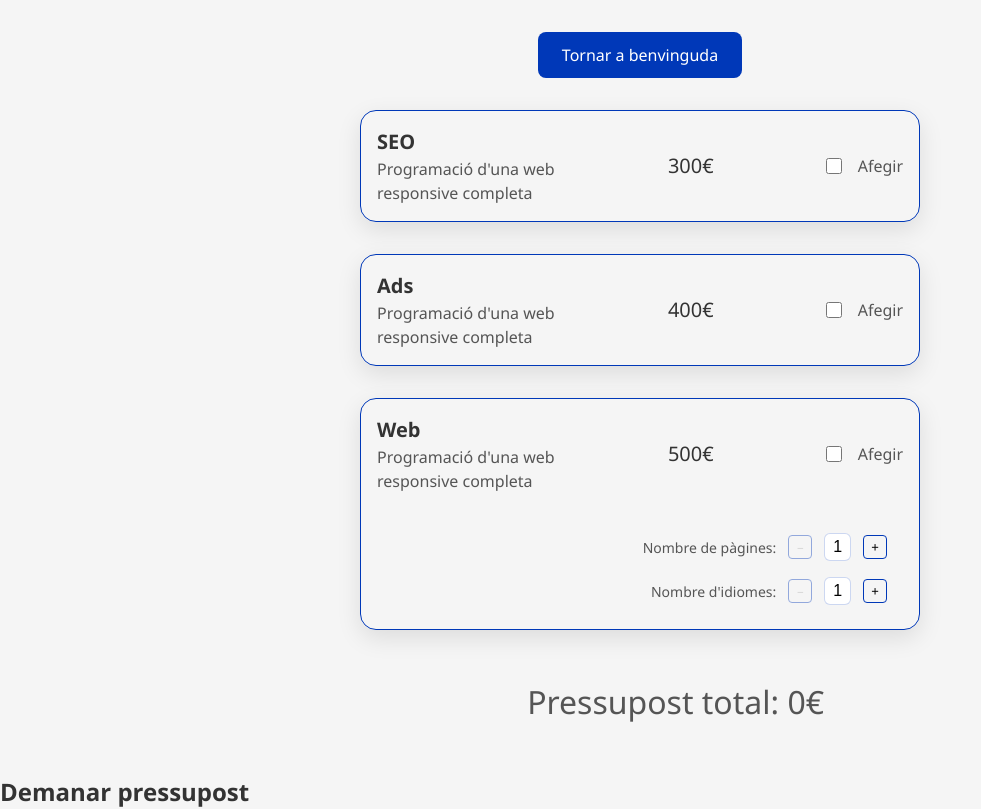
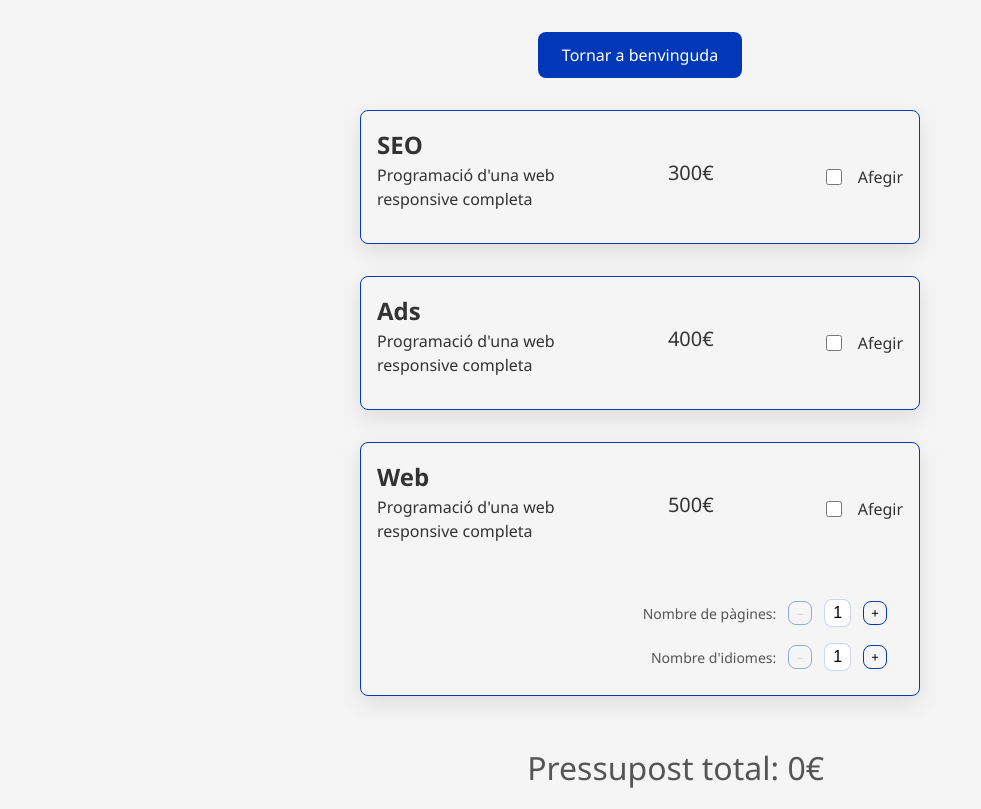
Before and after one commit to albertvallsbe/2025-s6-albertvalls, a React (Vite) app: page /budget in a window 1280 px wide. Shown: the top 809 px of the page, without its empty margins (0-981 px from the left). Built offline with nearby package versions, Linux system fonts and the light colour scheme.

Commit message:
Updating style in global project

```diff
--- a/src/components/services/Card.tsx
+++ b/src/components/services/Card.tsx
@@ -17,12 +17,12 @@ export const Card = ({
 	return (
 		<article className={`card`}>
 			<div className="card__item">
-				<h2 className="card__title">{card.title}</h2>
-				<p className="card__text">{card.description}</p>
+				<h2 className="heading">{card.title}</h2>
+				<p className="text__body">{card.description}</p>
 			</div>
 			<div className="card__section">
 				<div className="card__item">
-					<p className="card__price">{card.price}€</p>
+					<p className="heading__medium">{card.price}€</p>
 				</div>
 				<div className="card__toggle">
 					<input
@@ -31,7 +31,7 @@ export const Card = ({
 						onChange={handleChange}
 						aria-label={`Afegir ${card.title}`}
 					/>
-					<p className="card__text">Afegir</p>
+					<p className="text">Afegir</p>
 				</div>
 			</div>
 
--- a/src/pages/WelcomePage.tsx
+++ b/src/pages/WelcomePage.tsx
@@ -4,8 +4,8 @@ export const WelcomePage = (): JSX.Element => (
 	<>
 		<article className="card welcome-card">
 			<div className="card__item">
-				<h1 className="card__title">Benvingut/da!</h1>
-				<p className="card__text">
+				<h1 className="heading">Benvingut/da!</h1>
+				<p className="text__body">
 					Aquí podràs calcular el cost del teu projecte escollint serveis.
 				</p>
 			</div>
--- a/src/styles/_colors.scss
+++ b/src/styles/_colors.scss
@@ -3,3 +3,7 @@ $white: #ffffff;
 $light-gray: #f5f5f5;
 $text-gray: #333;
 $black: #000000;
+
+
+// developer-mode
+// $text-gray: red;
--- a/src/styles/_home.scss
+++ b/src/styles/_home.scss
@@ -1,5 +1,6 @@
 @use "sass:color";
 @use "./colors";
+@use "./variables";
 
 body {
 	height: 100vh;
@@ -12,8 +13,8 @@ body {
 	width: 22rem;
 	margin: 2rem auto;
 	border: 0.5px solid colors.$primary-color;
-	border-radius: 1rem;
-	box-shadow: 0 0.5rem 1.5rem rgba(0, 0, 0, 0.1);
+	border-radius: variables.$border-radius;
+	box-shadow: variables.$shadow-light;
 
 	display: grid;
 	grid-template-columns: 1fr;
@@ -113,7 +114,7 @@ input[type="number"] {
 .web-options__control button {
 	background: transparent;
 	border: 1px solid colors.$primary-color;
-	border-radius: 0.25rem;
+	border-radius: variables.$border-radius;
 	width: 1.5rem;
 	height: 1.5rem;
 	display: grid;
@@ -138,7 +139,7 @@ input[type="number"] {
 	text-align: center;
 	font-size: 1rem;
 	border: 1px solid color.scale(colors.$primary-color, $alpha: -80%);
-	border-radius: 0.375rem;
+	border-radius: variables.$border-radius;
 }
 
 .web-options__control input[type="number"]::-webkit-outer-spin-button,
@@ -156,7 +157,7 @@ input[type="number"] {
 	background: colors.$primary-color;
 	color: colors.$white;
 	border: none;
-	border-radius: 0.5rem;
+	border-radius: variables.$border-radius;
 	font-size: 1rem;
 	cursor: pointer;
 	transition: background 0.2s ease;
@@ -169,7 +170,7 @@ input[type="number"] {
 	background: color.scale(colors.$primary-color, $lightness: -10%);
 }
 
-@media (min-width: 768px) {
+@media screen and (min-width: variables.$breakpoint-medium) {
 	.card {
 		width: 35rem;
 		grid-template-columns: 1fr auto;
--- a/src/styles/_navigationAnimation.scss
+++ /dev/null
@@ -1,79 +0,0 @@
-@use "sass:color";
-@use "./colors";
-
-@keyframes slideInFromRight {
-	from {
-		transform: translateX(100%);
-		opacity: 0;
-	}
-
-	to {
-		transform: translateX(0);
-		opacity: 1;
-	}
-}
-
-@keyframes slideInFromLeft {
-	from {
-		transform: translateX(-100%);
-		opacity: 0;
-	}
-
-	to {
-		transform: translateX(0);
-		opacity: 1;
-	}
-}
-
-/* Quan direction === "next" */
-.card.slide-next {
-	animation: slideInFromRight 1.5s ease-out both;
-}
-
-/* Quan direction === "prev" */
-.card.slide-prev {
-	animation: slideInFromLeft 1.5s ease-out both;
-}
-
-/* Barra de navegació */
-.card__navigation {
-	display: flex;
-	align-items: center;
-	justify-content: space-between;
-	gap: 0.5rem;
-}
-
-/* Botons d’avançar/retrocedir */
-.card__nav-button {
-	width: 2.5rem;
-	height: 2.5rem;
-	// border: none;
-	border: 0.5px solid colors.$primary-color;
-	border-radius: 50%;
-	background: colors.$white;
-	box-shadow: 0 0.25rem 0.75rem rgba(0, 0, 0, 0.15);
-	cursor: pointer;
-	display: flex;
-	align-items: center;
-	justify-content: center;
-	transition: transform 0.2s ease, box-shadow 0.2s ease;
-}
-
-.card__nav-button:hover {
-	transform: translateY(-2px);
-	box-shadow: 0 0.5rem 1rem rgba(0, 0, 0, 0.2);
-}
-
-/* Dots d’indicador */
-.card__nav-dot {
-	background: transparent;
-	border: none;
-	font-size: 0.75rem;
-	cursor: pointer;
-	color: colors.$primary-color;
-
-}
-
-.card__nav-dot:hover {
-	color: #333;
-}
--- a/src/styles/_reset.scss
+++ b/src/styles/_reset.scss
@@ -1,3 +1,6 @@
+@use "sass:color";
+@use "./colors";
+
 *,
 *::before,
 *::after {
@@ -29,3 +32,24 @@ a:focus,
 a:active {
 	text-decoration: none;
 }
+
+html {
+	font-size: 16px;
+}
+
+body {
+	font-family: 'Segoe UI', Tahoma, Geneva, Verdana, sans-serif;
+	color: colors.$text-gray;
+	font-size: 1rem;
+}
+
+h1,
+h2,
+h3,
+h4 {
+	font-weight: 600;
+}
+
+p {
+	margin-bottom: 1rem;
+}
--- a/src/styles/_typography.scss
+++ b/src/styles/_typography.scss
@@ -1,23 +1,52 @@
 @use "sass:color";
 @use "./colors";
+@use "./variables";
 
-html {
-	font-size: 16px;
+
+.heading {
+	font-weight: 600;
+	color: colors.$text-gray;
+	margin: 0;
 }
 
-body {
-	font-family: 'Segoe UI', Tahoma, Geneva, Verdana, sans-serif;
+.heading__large {
+	font-size: 2rem;
 	color: colors.$text-gray;
-	font-size: 1rem;
+	margin-bottom: variables.$size__medium;
 }
 
-h1,
-h2,
-h3,
-h4 {
+.heading__medium {
+	font-size: 1.25rem;
+	color: colors.$text-gray;
+	margin-bottom: variables.$size__small;
+}
+
+.text {
+	font-weight: 400;
+	color: colors.$text-gray;
+	margin: 0;
+}
+
+.text__body {
+	font-size: 1rem;
+	color: colors.$text-gray;
+	line-height: 1.5;
+}
+
+.text__caption {
+	font-size: 0.875rem;
+	color: color.scale(colors.$text-gray, $lightness: -20%);
+}
+
+.text__display {
+	font-size: 2rem;
+	color: colors.$text-gray;
 	font-weight: 600;
 }
 
-p {
-	margin-bottom: 1rem;
+.placeholder {
+	&::placeholder {
+		font-style: italic;
+		color: color.scale(colors.$text-gray, $lightness: 50%);
+	}
 }
--- /dev/null
+++ b/src/styles/_variables.scss
@@ -0,0 +1,14 @@
+@use "sass:color";
+@use "./colors";
+
+$border-radius: 0.5rem;
+
+$breakpoint-medium: 768px;
+
+$shadow-light: 0 0.5rem 1.5rem rgba(0, 0, 0, 0.1);
+
+$size__extra-small: 0.25rem;
+$size__small: 0.5rem;
+$size__medium: 1rem;
+$size__large: 1.5rem;
+$size__extra-large: 2rem;
--- a/src/styles/main.scss
+++ b/src/styles/main.scss
@@ -1,5 +1,5 @@
+@use "./colors";
 @use "./reset";
-@use "./colors";
+@use "./variables";
 @use "./typography";
-@use './navigationAnimation';
 @use "./home";
```
